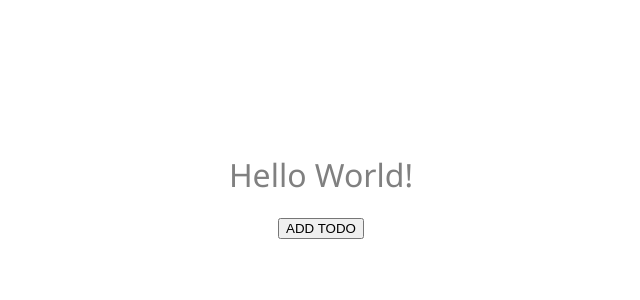
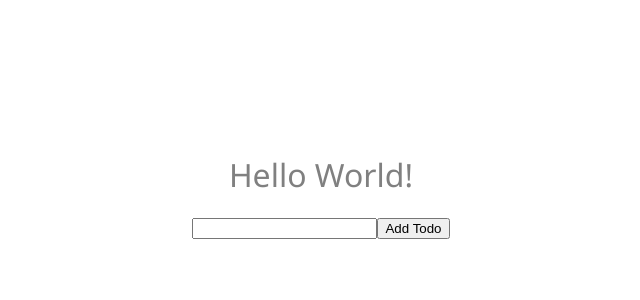
Before and after one commit to Bryanx/react-template, a React app: page / in a window 1280 px wide. Shown: the top 300 px of the page, without its empty margins (319-959 px from the left). Built offline with nearby package versions, Linux system fonts and the light colour scheme.

Commit message:
Refactoring

```diff
--- a/src/app/App.scss
+++ b/src/app/App.scss
@@ -7,4 +7,12 @@
     font-family: 'Segoe UI', Tahoma, Geneva, Verdana, sans-serif;
     font-weight: 300;
   }
+
+  ul {
+    padding: 0;
+
+    li {
+      list-style: none;
+    }
+  }
 }
--- a/src/app/App.tsx
+++ b/src/app/App.tsx
@@ -5,12 +5,28 @@ import { Todo } from '../todo/todo';
 import { connect } from 'react-redux';
 const reactLogo = require('../assets/reactlogo.gif');
 
-const App = ({ onClick, todoNames }) => {
+const App = ({ addTodo, todoNames }) => {
+  let input: { value: string; };
+
   return (
     <div className="app">
       <img src={reactLogo.default} height="120" alt="" />
       <h1>Hello World!</h1>
-      <button onClick={onClick}>ADD TODO</button>
+      <form
+        onSubmit={(e) => {
+          e.preventDefault();
+          if (!input.value.trim()) {
+            return;
+          }
+          addTodo(input.value);
+          input.value = '';
+        }}
+      >
+        <input ref={node => { input = node; }} />
+        <button type="submit">
+          Add Todo
+        </button>
+      </form>
       <ul>
         {todoNames}
       </ul>
@@ -18,15 +34,15 @@ const App = ({ onClick, todoNames }) => {
   );
 }
 
-const mapStateToProps = (state: { todos: Todo[]; }) => ({
-  todoNames: state.todos.map((todo: Todo) => <li key={todo.id}>{todo.name}</li>),
+const mapStateToProps = ({ todos }) => ({
+  todoNames: todos.map((todo: Todo) => <li key={todo.id}>{todo.name}</li>),
 });
 
 const mapDispatchToProps = (dispatch: Redux.Dispatch) => ({
-  onClick: () => {
+  addTodo: (text: string) => {
     dispatch({
       type: 'ADD',
-      name: 'Do dishes',
+      name: text,
       completed: false,
     });
   },
--- a/src/index.html
+++ b/src/index.html
@@ -2,7 +2,9 @@
 <html lang="en">
 <head>
     <meta charset="utf-8">
+    <meta name="viewport" content="width=device-width, initial-scale=1, viewport-fit=cover">
     <title>React template</title>
+    <meta name="description" content="Home page of react-template project">
     <script src="https://cdnjs.cloudflare.com/ajax/libs/react/16.12.0/umd/react.production.min.js" integrity="sha256-Ef0vObdWpkMAnxp39TYSLVS/vVUokDE8CDFnx7tjY6U=" crossorigin="anonymous"></script>
     <script src="https://cdnjs.cloudflare.com/ajax/libs/react-dom/16.12.0/umd/react-dom.production.min.js" integrity="sha256-p2yuFdE8hNZsQ31Qk+s8N+Me2fL5cc6NKXOC0U9uGww=" crossorigin="anonymous"></script>
 </head>
--- a/tsconfig.json
+++ b/tsconfig.json
@@ -2,7 +2,7 @@
     "compilerOptions": {
         "outDir": "./dist/",
         "sourceMap": true,
-        "noImplicitAny": true,
+        "noImplicitAny": false,
         "module": "commonjs",
         "target": "es6",
         "jsx": "react",
```
